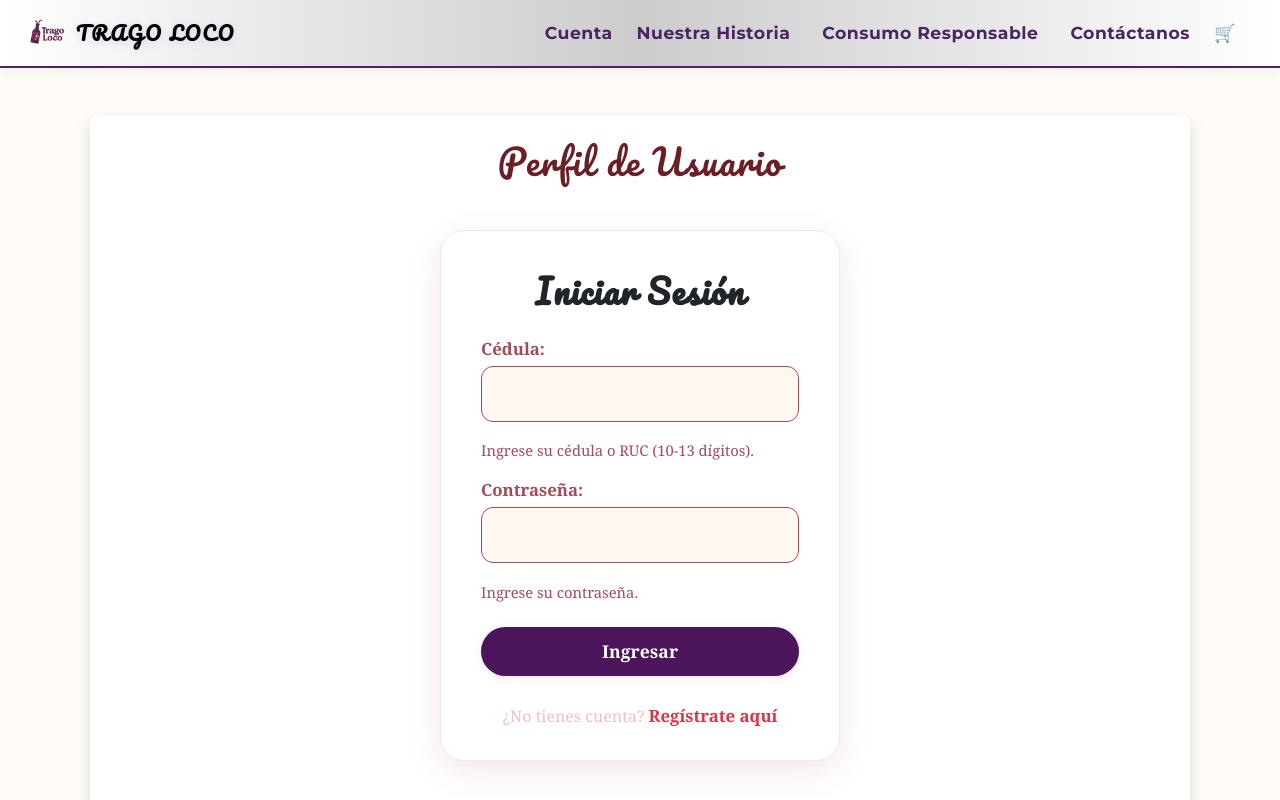
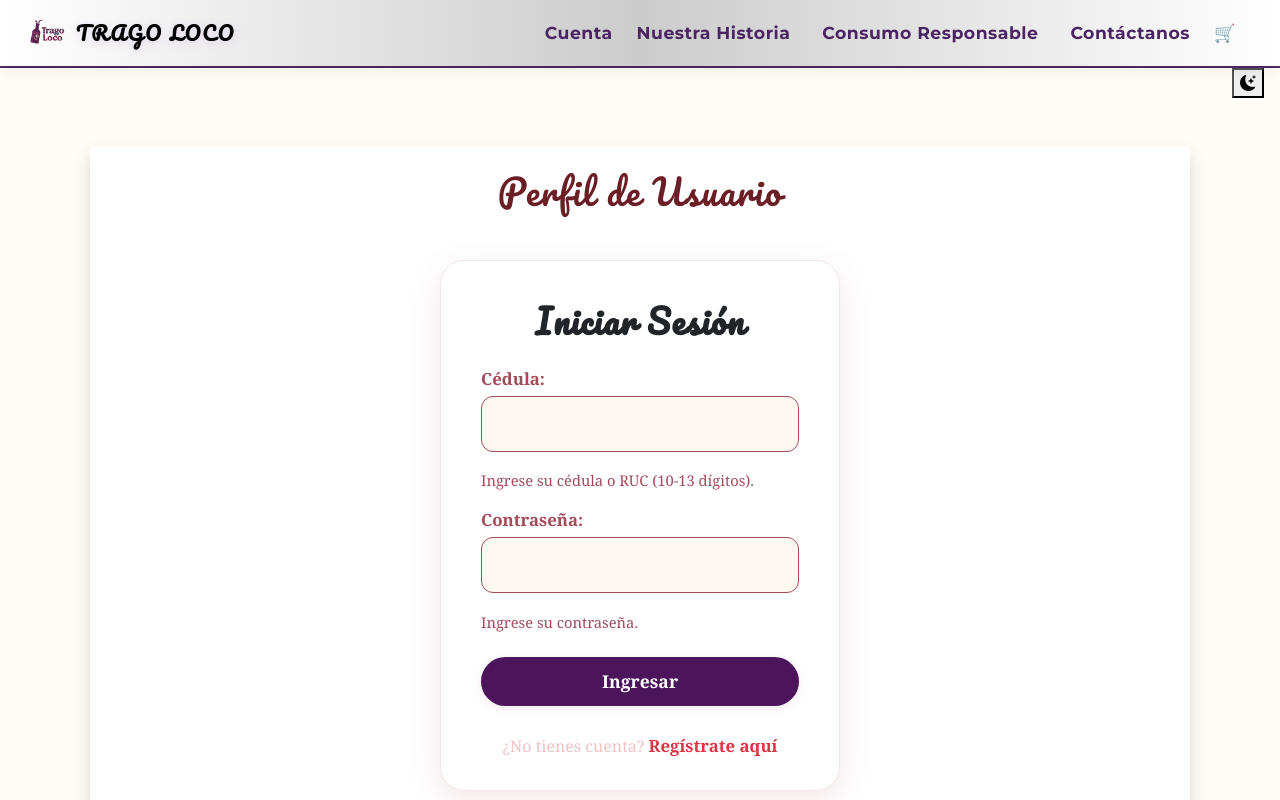
Before and after one commit to PaulaOramas/UsuarioSvelte, a SvelteKit app: page /app/cuenta/login in a window 1280 px wide. Shown: the top 800 px of the page. Built offline with nearby package versions, Linux system fonts and the light colour scheme.

Commit message:
incoporar lunita a la pgina de ¿l login

```diff
--- a/src/routes/app/cuenta/login/+page.svelte
+++ b/src/routes/app/cuenta/login/+page.svelte
@@ -18,12 +18,17 @@
   let mensajeLogin = '';
   let mostrarMensajeLogin = false;
 
+  // Modo oscuro
+  let darkMode = false;
+
   // Cargar usuario y perfil al montar
   onMount(async () => {
     usuarioActual = localStorage.getItem('usuario') || '';
     if (usuarioActual) {
       await cargarPerfil();
     }
+    darkMode = localStorage.getItem('dark-mode') === 'enabled';
+    setDarkMode(darkMode);
   });
 
   async function cargarPerfil() {
@@ -140,8 +145,37 @@
   function imprimirFactura() {
   window.print();
 }
+
+
+
+function setDarkMode(enabled) {
+  darkMode = enabled;
+  if (darkMode) {
+    document.body.classList.add('dark-mode');
+    localStorage.setItem('dark-mode', 'enabled');
+  } else {
+    document.body.classList.remove('dark-mode');
+    localStorage.setItem('dark-mode', 'disabled');
+  }
+}
 </script>
 
+
+<!-- Botón de modo oscuro/claro alineado más a la derecha -->
+<div class="d-flex justify-content-end align-items-center gap-2 mb-3 me-3" style="max-width:100%;">
+  <button
+    class="btn-modo-oscuro"
+    aria-label="Cambiar modo oscuro/claro"
+    on:click={() => setDarkMode(!darkMode)}
+    title={darkMode ? 'Modo claro' : 'Modo oscuro'}
+  >
+    {#if darkMode}
+      <i class="bi bi-sun-fill"></i>
+    {:else}
+      <i class="bi bi-moon-stars-fill"></i>
+    {/if}
+  </button>
+</div>
 
 <main class="container my-5 p-4 rounded shadow bg-white">
   <h1 class="text-center mb-4 titulo-principal">Perfil de Usuario</h1>
@@ -243,6 +277,8 @@
       </form>
     </div>
   {/if}
+
+
 
   {#if mostrarModal}
     <div
```
